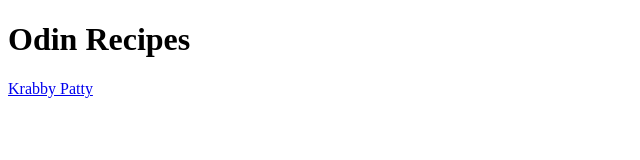
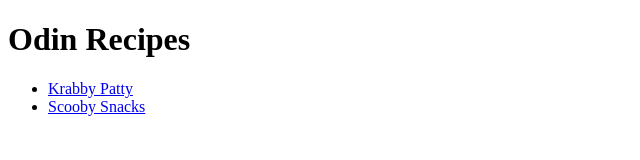
Before and after one commit to Starbey/odin-recipes, a plain HTML site: page index.html in a window 1280 px wide. Shown: the whole page, without its empty margins (0-640 px from the left). Drawn offline with Linux system fonts and the light colour scheme.

Commit message:
Added a hyperlink to a relative page which contains a recipe for Scooby Snacks.

```diff
--- a/index.html
+++ b/index.html
@@ -7,6 +7,10 @@
 </head>
 <body>
     <h1>Odin Recipes</h1>
-    <a href="recipes/krabby patty.html">Krabby Patty</a>
+    <ul>
+        <li><a href="recipes/krabby patty.html">Krabby Patty</a></li>
+        <li><a href="recipes/scooby snacks.html">Scooby Snacks</a></li>
+    </ul>
+
 </body>
 </html>
```
Also changed, not shown: recipes/scooby snacks.html (added, +11 -0 lines).
